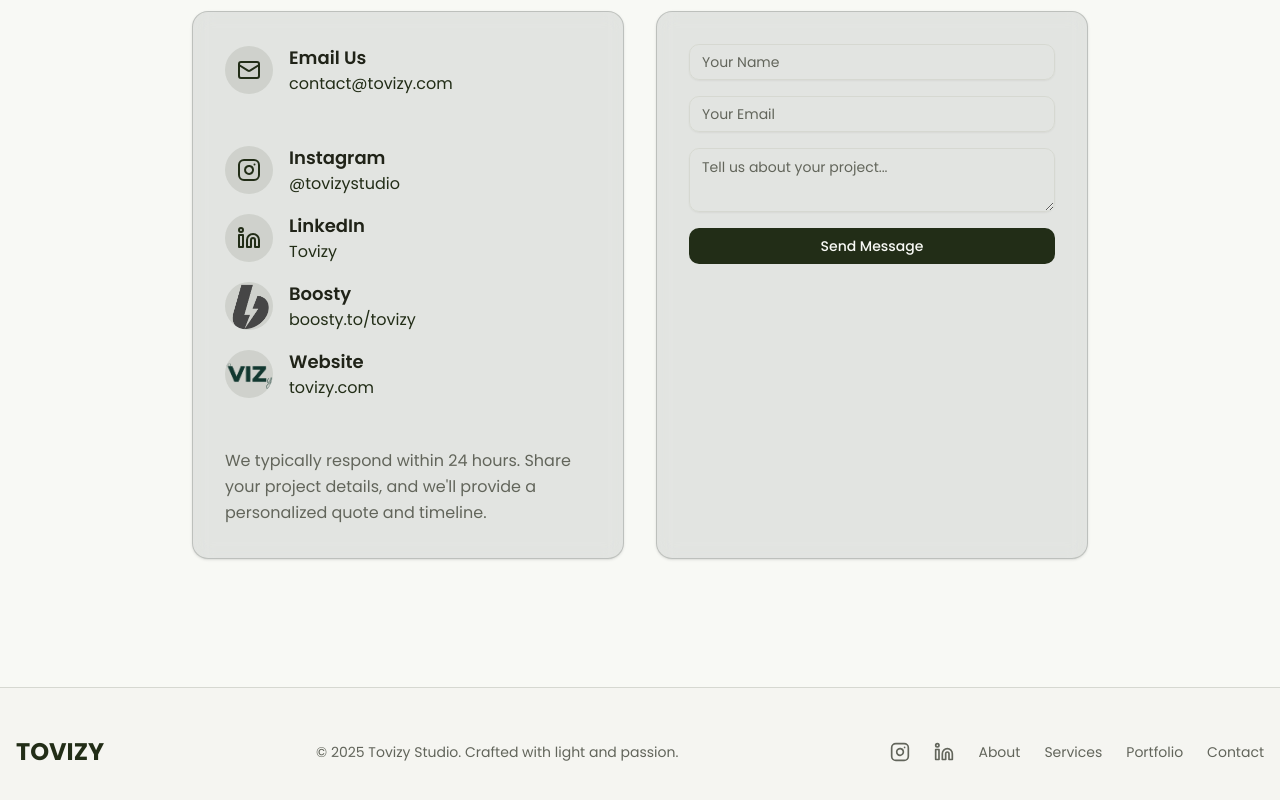
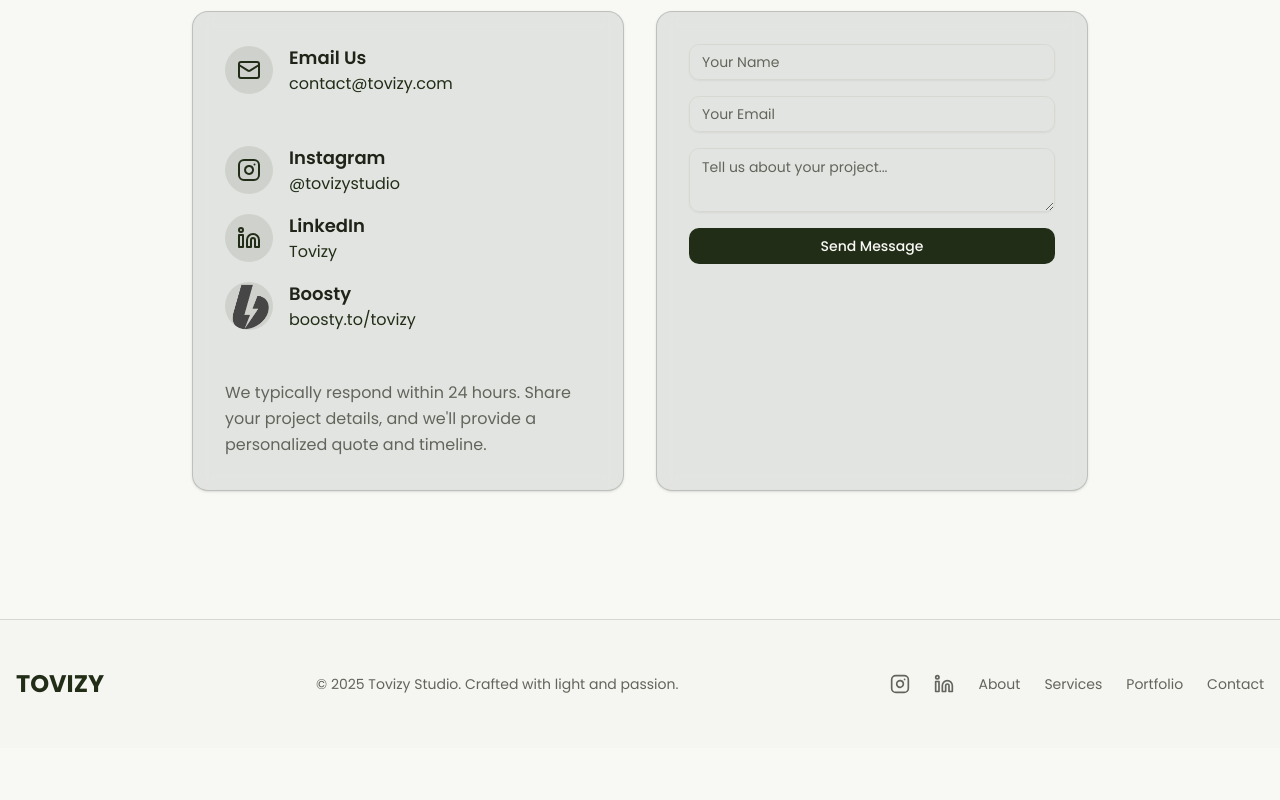
Before and after one commit to Setoverg/VIZ, a Next.js app: page / in a window 1280 px wide. Shown: the part 9490-10290 px from the top of the page. After the commit the page ends 10238 px from the top, so only its background shows below. Built offline with nearby package versions, Linux system fonts and the light colour scheme.

Commit message:
chore: remove unused website link from contact section
Removed the "Website" link that pointed to tovizy.com.

Co-authored-by: Setoverg <126211249+Setoverg@users.noreply.github.com>

```diff
--- a/components/contact-section.tsx
+++ b/components/contact-section.tsx
@@ -31,13 +31,6 @@ const socialLinks = [
     label: "Boosty",
     href: "https://boosty.to/tovizy",
     handle: "boosty.to/tovizy",
-  },
-  {
-    icon: null,
-    iconSrc: "/images/tovizy-logo.png",
-    label: "Website",
-    href: "https://tovizy.com",
-    handle: "tovizy.com",
   },
 ]
 
```
